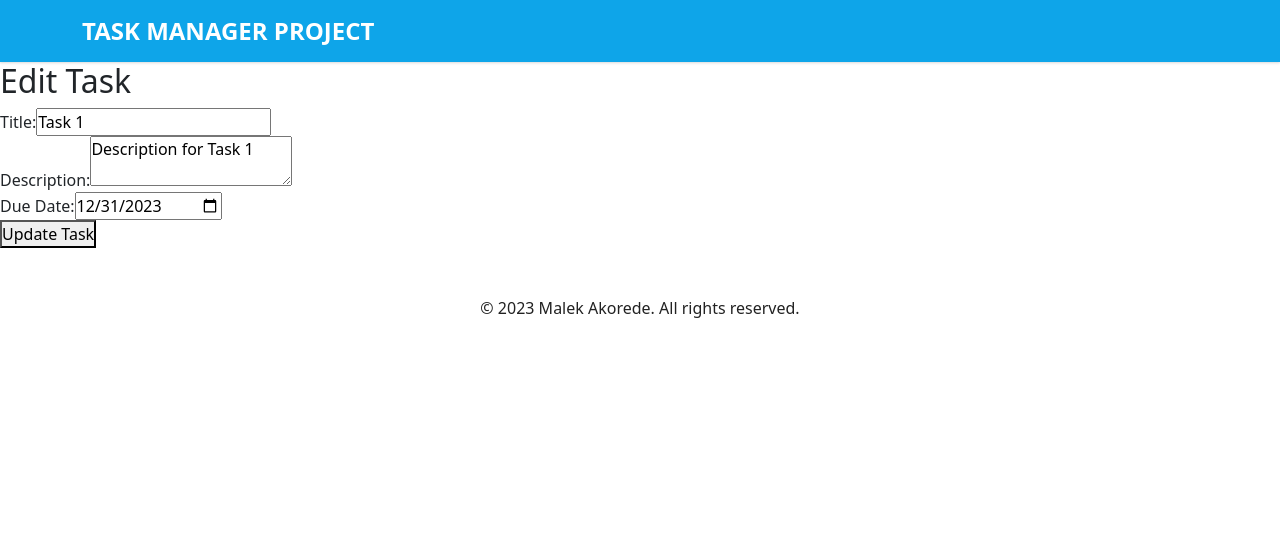
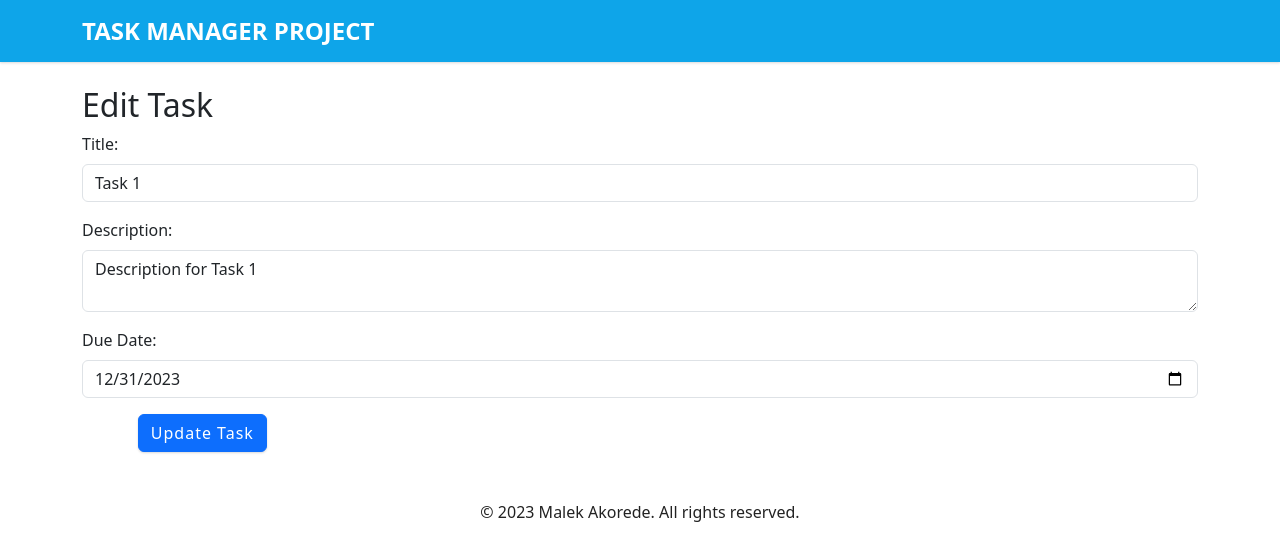
Before and after one commit to Naggayi-Daphne-Pearl/task-manager, a React (Create React App) app: page /tasks/1/edit in a window 1280 px wide. Shown: the top 560 px of the page. Built offline with nearby package versions, Linux system fonts and the light colour scheme.

Commit message:
design the task manager

```diff
--- a/src/pages/tasks/TaskCreate.js
+++ b/src/pages/tasks/TaskCreate.js
@@ -22,7 +22,7 @@ function TaskCreate() {
   };
 
   return (
-    <div className="container">
+    <div className="container mt-4">
       <h2>Create Task</h2>
       <form onSubmit={handleSubmit}>
         <div className="mb-3">
@@ -65,7 +65,7 @@ function TaskCreate() {
             className="form-control"
           />
         </div>
-        <div className="mb-3">
+        <div>
           <button type="submit" className="btn btn-primary">
             Create Task
           </button>
--- a/src/pages/tasks/TaskDetail.js
+++ b/src/pages/tasks/TaskDetail.js
@@ -1,9 +1,10 @@
 import React, { useEffect, useState } from "react";
-import { useParams } from "react-router-dom";
+import { useParams, useNavigate } from "react-router-dom";
 
 function TaskDetail() {
   const { taskId } = useParams(); // Get the task ID from the URL parameter
   const [task, setTask] = useState(null);
+  const navigate = useNavigate();
 
   // Simulate fetching task details based on taskId
   useEffect(() => {
@@ -21,13 +22,23 @@ function TaskDetail() {
     return <div>Loading...</div>;
   }
 
+  const handlePress = (e) => {
+    navigate("/tasks/:taskId/edit");
+  };
+
   return (
-    <div>
+    <div className="container mt-4">
       <h2>Task Detail</h2>
-      <p>Title: {task.title}</p>
-      <p>Description: {task.description}</p>
-      <p>Due Date: {task.dueDate}</p>
-      <button>Edit</button>
+      <div className="card">
+        <div className="card-body">
+          <h5 className="card-title">{task.title}</h5>
+          <p className="card-text">{task.description}</p>
+          <p className="card-text">Due Date: {task.dueDate}</p>
+          <button className="btn btn-primary" onClick={() => handlePress()}>
+            Edit
+          </button>
+        </div>
+      </div>
     </div>
   );
 }
--- a/src/pages/tasks/TaskEdit.js
+++ b/src/pages/tasks/TaskEdit.js
@@ -39,39 +39,53 @@ function TaskEdit() {
   }
 
   return (
-    <div>
+    <div className="container mt-4">
       <h2>Edit Task</h2>
       <form onSubmit={handleSubmit}>
-        <div>
-          <label>Title:</label>
+        <div className="mb-3">
+          <label htmlFor="title" className="form-label">
+            Title:
+          </label>
           <input
             type="text"
+            id="title"
             name="title"
             value={task.title}
             onChange={handleInputChange}
+            className="form-control"
             required
           />
         </div>
-        <div>
-          <label>Description:</label>
+        <div className="mb-3">
+          <label htmlFor="description" className="form-label">
+            Description:
+          </label>
           <textarea
+            id="description"
             name="description"
             value={task.description}
             onChange={handleInputChange}
+            className="form-control"
             required
           />
         </div>
-        <div>
-          <label>Due Date:</label>
+        <div className="mb-3">
+          <label htmlFor="dueDate" className="form-label">
+            Due Date:
+          </label>
           <input
             type="date"
+            id="dueDate"
             name="dueDate"
             value={task.dueDate}
             onChange={handleInputChange}
+            className="form-control"
           />
         </div>
         <div>
-          <button type="submit">Update Task</button>
+          <button type="submit" className="btn btn-primary">
+            Update Task
+          </button>
         </div>
       </form>
     </div>
--- a/src/pages/tasks/TaskList.js
+++ b/src/pages/tasks/TaskList.js
@@ -1,13 +1,11 @@
 import React, { useEffect, useState } from "react";
-import { Link } from "react-router-dom";
+import { Link, useNavigate } from "react-router-dom";
 
 function TaskList() {
-  // Mocked tasks data
   const [tasks, setTasks] = useState([]);
+  const navigate = useNavigate();
 
-  // Simulate fetching tasks from your database or API
   useEffect(() => {
-    // Fetch tasks and update the tasks state
     const fetchedTasks = [
       { id: 1, title: "Task 1", description: "Description for Task 1" },
       { id: 2, title: "Task 2", description: "Description for Task 2" },
@@ -15,16 +13,25 @@ function TaskList() {
     setTasks(fetchedTasks);
   }, []);
 
+  const handlePress = () => {
+    navigate("/tasks/create");
+  };
+
   return (
-    <div>
+    <div className="container mt-4">
       <h2>Task List</h2>
-      <ul>
+      <ul className="list-group">
         {tasks.map((task) => (
-          <li key={task.id}>
-            <Link to={`/tasks/${task.id}`}>{task.title}</Link>
+          <li key={task.id} className="list-group-item">
+            <Link to={`/tasks/${task.id}`} className="text-decoration-none">
+              {task.title}
+            </Link>
           </li>
         ))}
       </ul>
+      <button className="btn btn-primary" onClick={() => handlePress()}>
+        Create New Task
+      </button>
     </div>
   );
 }
```
